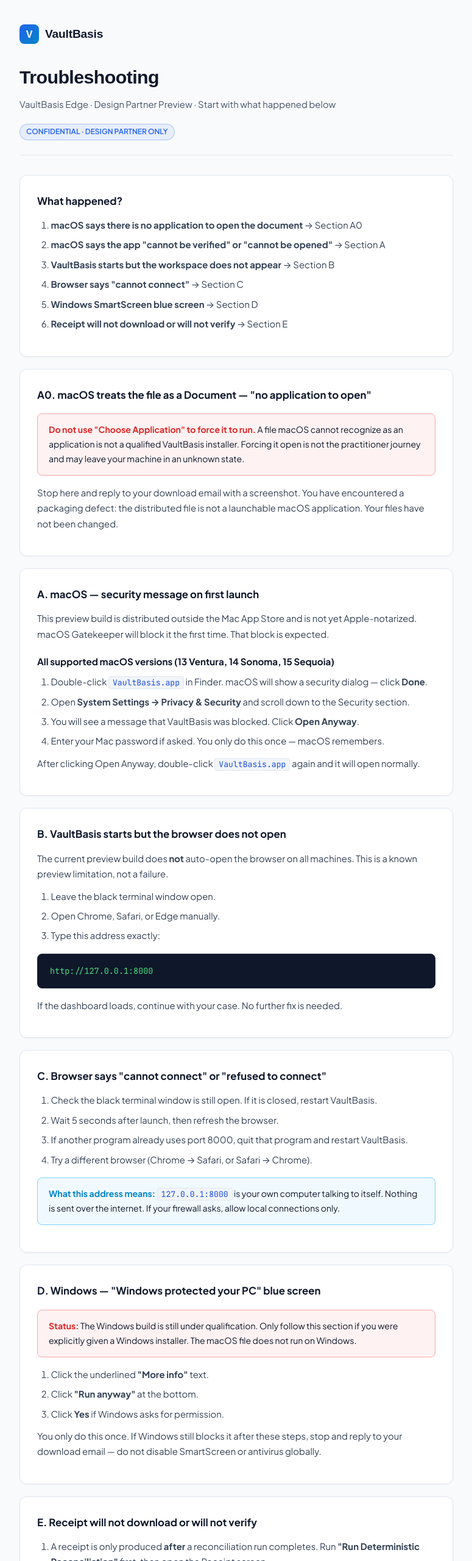
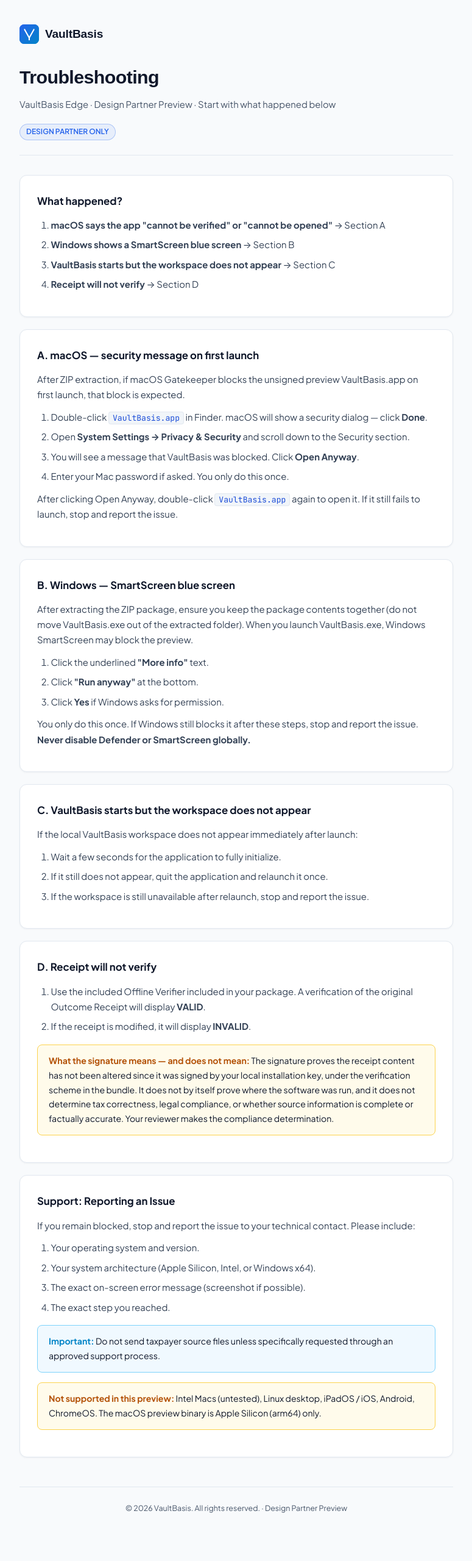
Before and after one commit to KasivisvanathanAmirdhalingam/VaultBasis, a website: page VaultBasis_Troubleshooting.html in a window 1280 px wide. Shown: the top 2560 px of the page at 61% size, without its empty margins (252-1027 px from the left). Drawn offline with Linux system fonts and the light colour scheme.

Commit message:
fix(mmp11-doc-dist-001): Recipient Documentation Truthfulness

```diff
--- a/VaultBasis_Troubleshooting.html
+++ b/VaultBasis_Troubleshooting.html
@@ -44,129 +44,95 @@
 </head>
 <body>
 <div class="container">
-  <div class="brandbar"><div class="brand-logo">V</div><span class="brand-name">VaultBasis</span></div>
+  <div class="brandbar">
+    <div class="brand-logo">
+      <svg width="38" height="38" viewBox="0 0 38 38" fill="none" xmlns="http://www.w3.org/2000/svg" aria-hidden="true">
+        <rect width="38" height="38" rx="9" fill="url(#vb-grad-hdr)"/>
+        <defs>
+          <linearGradient id="vb-grad-hdr" x1="0" y1="0" x2="38" y2="38" gradientUnits="userSpaceOnUse">
+            <stop offset="0%" stop-color="#2563eb"/>
+            <stop offset="100%" stop-color="#0284c7"/>
+          </linearGradient>
+        </defs>
+        <path d="M10 10 L19 26" stroke="white" stroke-width="2.5" stroke-linecap="round"/>
+        <path d="M28 10 L19 26" stroke="white" stroke-width="2.5" stroke-linecap="round"/>
+        <line x1="19" y1="26" x2="19" y2="30" stroke="white" stroke-width="2.5" stroke-linecap="round"/>
+      </svg>
+    </div>
+    <span class="brand-name">VaultBasis</span>
+  </div>
   <div class="header">
     <h1>Troubleshooting</h1>
     <p>VaultBasis Edge &middot; Design Partner Preview &middot; Start with what happened below</p>
-    <span class="badge">CONFIDENTIAL &middot; DESIGN PARTNER ONLY</span>
+    <span class="badge">DESIGN PARTNER ONLY</span>
   </div>
 
   <div class="card">
     <h2>What happened?</h2>
     <ol>
-      <li><strong>macOS says there is no application to open the document</strong> → Section A0</li>
       <li><strong>macOS says the app "cannot be verified" or "cannot be opened"</strong> → Section A</li>
-      <li><strong>VaultBasis starts but the workspace does not appear</strong> → Section B</li>
-      <li><strong>Browser says "cannot connect"</strong> → Section C</li>
-      <li><strong>Windows SmartScreen blue screen</strong> → Section D</li>
-      <li><strong>Receipt will not download or will not verify</strong> → Section E</li>
+      <li><strong>Windows shows a SmartScreen blue screen</strong> → Section B</li>
+      <li><strong>VaultBasis starts but the workspace does not appear</strong> → Section C</li>
+      <li><strong>Receipt will not verify</strong> → Section D</li>
     </ol>
   </div>
 
   <div class="card">
-    <h2>A0. macOS treats the file as a Document — "no application to open"</h2>
-    <div class="alert alert-danger"><strong>Do not use "Choose Application" to force it to run.</strong> A file macOS cannot recognize as an application is not a qualified VaultBasis installer. Forcing it open is not the practitioner journey and may leave your machine in an unknown state.</div>
-    <p>Stop here and reply to your download email with a screenshot. You have encountered a packaging defect: the distributed file is not a launchable macOS application. Your files have not been changed.</p>
-  </div>
-
-  <div class="card">
     <h2>A. macOS — security message on first launch</h2>
-    <p>This preview build is distributed outside the Mac App Store and is not yet Apple-notarized. macOS Gatekeeper will block it the first time. That block is expected.</p>
-
-    <h3>All supported macOS versions (13 Ventura, 14 Sonoma, 15 Sequoia)</h3>
+    <p>After ZIP extraction, if macOS Gatekeeper blocks the unsigned preview VaultBasis.app on first launch, that block is expected.</p>
     <ol>
       <li>Double-click <code class="inline">VaultBasis.app</code> in Finder. macOS will show a security dialog — click <strong>Done</strong>.</li>
       <li>Open <strong>System Settings → Privacy &amp; Security</strong> and scroll down to the Security section.</li>
       <li>You will see a message that VaultBasis was blocked. Click <strong>Open Anyway</strong>.</li>
-      <li>Enter your Mac password if asked. You only do this once — macOS remembers.</li>
+      <li>Enter your Mac password if asked. You only do this once.</li>
     </ol>
-    <p>After clicking Open Anyway, double-click <code class="inline">VaultBasis.app</code> again and it will open normally.</p>
+    <p>After clicking Open Anyway, double-click <code class="inline">VaultBasis.app</code> again to open it. If it still fails to launch, stop and report the issue.</p>
   </div>
 
   <div class="card">
-    <h2>B. VaultBasis starts but the browser does not open</h2>
-    <p>The current preview build does <strong>not</strong> auto-open the browser on all machines. This is a known preview limitation, not a failure.</p>
-    <ol>
-      <li>Leave the black terminal window open.</li>
-      <li>Open Chrome, Safari, or Edge manually.</li>
-      <li>Type this address exactly:</li>
-    </ol>
-    <div class="terminal">http://127.0.0.1:8000</div>
-    <p>If the dashboard loads, continue with your case. No further fix is needed.</p>
-  </div>
-
-  <div class="card">
-    <h2>C. Browser says "cannot connect" or "refused to connect"</h2>
-    <ol>
-      <li>Check the black terminal window is still open. If it is closed, restart VaultBasis.</li>
-      <li>Wait 5 seconds after launch, then refresh the browser.</li>
-      <li>If another program already uses port 8000, quit that program and restart VaultBasis.</li>
-      <li>Try a different browser (Chrome → Safari, or Safari → Chrome).</li>
-    </ol>
-    <div class="alert alert-info"><strong>What this address means:</strong> <code class="inline">127.0.0.1:8000</code> is your own computer talking to itself. Nothing is sent over the internet. If your firewall asks, allow local connections only.</div>
-  </div>
-
-  <div class="card">
-    <h2>D. Windows — "Windows protected your PC" blue screen</h2>
-    <div class="alert alert-danger"><strong>Status:</strong> The Windows build is still under qualification. Only follow this section if you were explicitly given a Windows installer. The macOS file does not run on Windows.</div>
+    <h2>B. Windows — SmartScreen blue screen</h2>
+    <p>After extracting the ZIP package, ensure you keep the package contents together (do not move VaultBasis.exe out of the extracted folder). When you launch VaultBasis.exe, Windows SmartScreen may block the preview.</p>
     <ol>
       <li>Click the underlined <strong>"More info"</strong> text.</li>
       <li>Click <strong>"Run anyway"</strong> at the bottom.</li>
       <li>Click <strong>Yes</strong> if Windows asks for permission.</li>
     </ol>
-    <p>You only do this once. If Windows still blocks it after these steps, stop and reply to your download email — do not disable SmartScreen or antivirus globally.</p>
+    <p>You only do this once. If Windows still blocks it after these steps, stop and report the issue. <strong>Never disable Defender or SmartScreen globally.</strong></p>
   </div>
 
   <div class="card">
-    <h2>E. Receipt will not download or will not verify</h2>
+    <h2>C. VaultBasis starts but the workspace does not appear</h2>
+    <p>If the local VaultBasis workspace does not appear immediately after launch:</p>
     <ol>
-      <li>A receipt is only produced <strong>after</strong> a reconciliation run completes. Run <strong>"Run Deterministic Reconciliation"</strong> first, then open the Receipt screen.</li>
-      <li>The Evidence Bundle (.zip) contains the signed receipt, the source files you uploaded, the schema, and an offline verifier. All four must stay together for independent verification.</li>
-      <li>To verify on a clean machine, use the included <code class="inline">verify_receipt.py</code> or the web verifier — no VaultBasis account or network connection is required.</li>
+      <li>Wait a few seconds for the application to fully initialize.</li>
+      <li>If it still does not appear, quit the application and relaunch it once.</li>
+      <li>If the workspace is still unavailable after relaunch, stop and report the issue.</li>
     </ol>
-    <div class="alert alert-warning"><strong>What the signature means — and does not mean:</strong> The signature proves the receipt content has not been altered since it was signed by your local installation key, under the verification scheme in the bundle. It does not by itself prove where the software was run, and it does not determine tax or legal compliance. VaultBasis reports what matches, what differs, and what is unresolved. Your reviewer makes the compliance determination.</div>
   </div>
 
   <div class="card">
-    <h2>Advanced — if Open Anyway does not appear (macOS, technical support)</h2>
-    <p>Only use this if System Settings → Privacy &amp; Security does not show an Open Anyway button after the first blocked launch attempt.</p>
-    <details>
-      <summary>Advanced diagnostics (for technical support)</summary>
-      <div class="body">
-        <ol>
-          <li>Open <strong>Terminal</strong> (press ⌘ Space, type <strong>Terminal</strong>, press Enter).</li>
-          <li>Paste the following line, then press Enter. Enter your Mac password when asked (nothing appears while typing — that is normal):</li>
-        </ol>
-        <div class="terminal"><button class="copy-btn" onclick="copyCmd(this)">Copy</button><span class="prompt">$ </span>xattr -d com.apple.quarantine ~/Downloads/VaultBasis.app</div>
-        <p>If you see <em>No such xattr</em>, the flag is already cleared — skip ahead.</p>
-        <ol start="3">
-          <li>Double-click <code class="inline">VaultBasis.app</code> in Finder. It will launch.</li>
-        </ol>
-        <div class="alert alert-info"><strong>Different folder?</strong> Replace <code class="inline">~/Downloads/</code> with the path to wherever VaultBasis.app is located. Tip: drag the app from Finder into the Terminal window to paste its path automatically.</div>
-      </div>
-    </details>
+    <h2>D. Receipt will not verify</h2>
+    <ol>
+      <li>Use the included Offline Verifier included in your package. A verification of the original Outcome Receipt will display <strong>VALID</strong>.</li>
+      <li>If the receipt is modified, it will display <strong>INVALID</strong>.</li>
+    </ol>
+    <div class="alert alert-warning"><strong>What the signature means — and does not mean:</strong> The signature proves the receipt content has not been altered since it was signed by your local installation key, under the verification scheme in the bundle. It does not by itself prove where the software was run, and it does not determine tax correctness, legal compliance, or whether source information is complete or factually accurate. Your reviewer makes the compliance determination.</div>
   </div>
 
   <div class="card">
-    <h2>Still blocked? Send this</h2>
-    <p>Reply to the email that contained your download link and include:</p>
+    <h2>Support: Reporting an Issue</h2>
+    <p>If you remain blocked, stop and report the issue to your technical contact. Please include:</p>
     <ol>
-      <li>Your operating system and version (Apple menu → About This Mac, or Windows Settings → System → About).</li>
-      <li>Your chip: Apple Silicon M1/M2/M3/M4, Intel, or Windows x64/ARM.</li>
-      <li>The exact message on screen (screenshot if possible).</li>
-      <li>Which section of this guide you followed.</li>
+      <li>Your operating system and version.</li>
+      <li>Your system architecture (Apple Silicon, Intel, or Windows x64).</li>
+      <li>The exact on-screen error message (screenshot if possible).</li>
+      <li>The exact step you reached.</li>
     </ol>
-    <div class="alert alert-warning"><strong>Not supported in this preview:</strong> Intel Macs (untested), Linux desktop, iPadOS / iOS, Android, ChromeOS. The macOS preview binary is Apple Silicon (arm64) only. Running it on any other architecture will fail.</div>
+    <div class="alert alert-info"><strong>Important:</strong> Do not send taxpayer source files unless specifically requested through an approved support process.</div>
+    <div class="alert alert-warning"><strong>Not supported in this preview:</strong> Intel Macs (untested), Linux desktop, iPadOS / iOS, Android, ChromeOS. The macOS preview binary is Apple Silicon (arm64) only.</div>
   </div>
 
-  <div class="footer">© 2026 VaultBasis. All rights reserved. &middot; Design Partner Preview &middot; Strictly Confidential</div>
+  <div class="footer">© 2026 VaultBasis. All rights reserved. &middot; Design Partner Preview</div>
 </div>
-<script>
-  function copyCmd(btn) {
-    const t = btn.closest('.terminal');
-    const text = t.innerText.replace('Copy','').replace(/^\$\s+/,'').trim();
-    navigator.clipboard.writeText(text).then(() => { btn.textContent='Copied!'; setTimeout(()=>btn.textContent='Copy',2000); });
-  }
-</script>
 </body>
 </html>
```
Also changed, not shown: VaultBasis_Practitioner_Quick_Start.html (+33 -10 lines), apps/web-marketing/index.html (+5 -11 lines), apps/web-marketing/partials/header.html (+1 -2 lines), tasks_ledger.md (+16 -0 lines).
